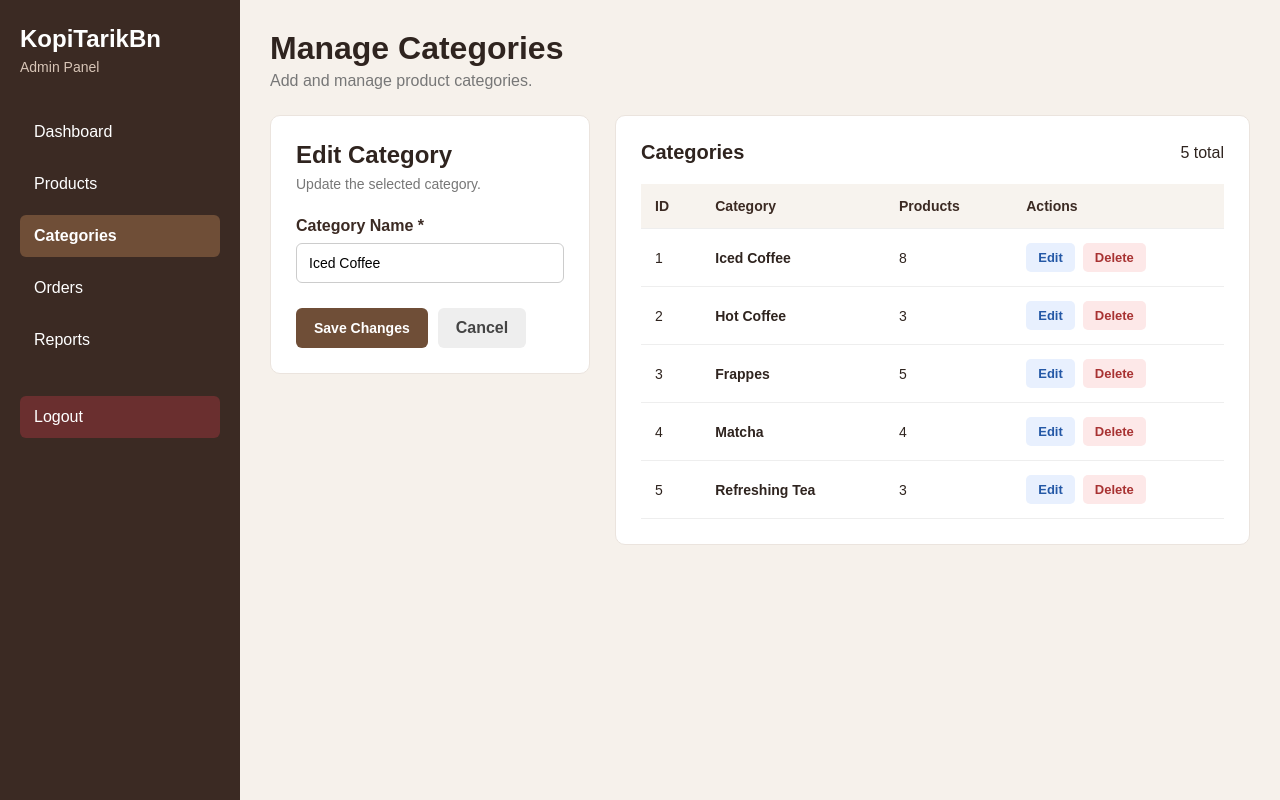
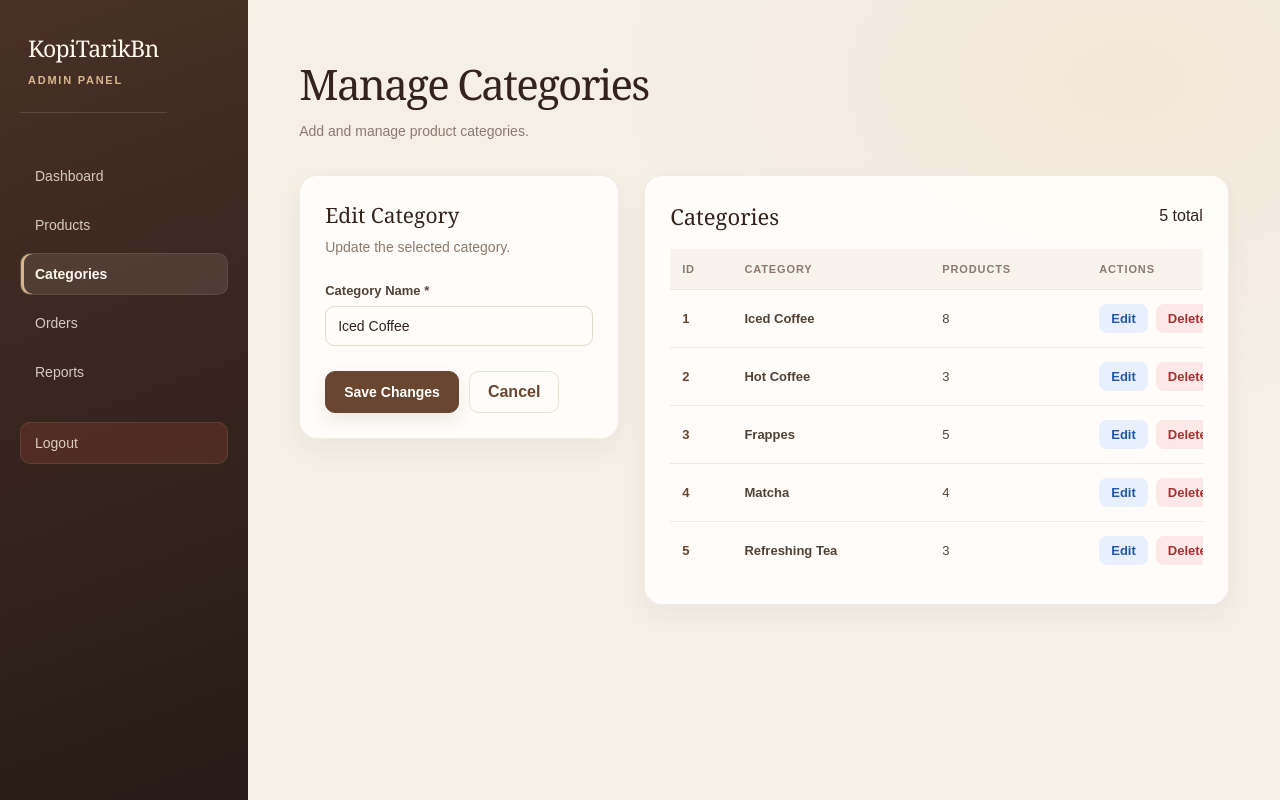
Before and after one commit to Akmallalala/KopiTarik, a PHP site: page /admin/categories.php?edit=1 in a window 1280 px wide. Run offline with PHP 8.4, Linux system fonts and the light colour scheme; a user stored in the database is signed in; data comes from the database, SQL or seed files in the repository.

Commit message:
css redesign

```diff
--- a/admin/add_product.php
+++ b/admin/add_product.php
@@ -247,9 +247,9 @@ if ($_SERVER['REQUEST_METHOD'] === 'POST') {
 
 </head>
 
-<body>
+<body class="admin-body">
 
-<div class="admin-layout">
+<div class="admin-layout dashboard-layout admin-theme">
 
     <?php include 'include/sidebar.php'; ?>
 
--- a/admin/categories.php
+++ b/admin/categories.php
@@ -260,9 +260,9 @@ $categories = $stmt->fetchAll();
 
 </head>
 
-<body>
+<body class="admin-body">
 
-<div class="admin-layout">
+<div class="admin-layout dashboard-layout admin-theme">
 
     <?php include 'include/sidebar.php'; ?>
 
--- a/admin/dashboard.php
+++ b/admin/dashboard.php
@@ -96,9 +96,9 @@ $recentOrders = $stmt->fetchAll();
 
 </head>
 
-<body class="dashboard-body">
+<body class="admin-body">
 
-<div class="admin-layout dashboard-layout">
+<div class="admin-layout dashboard-layout admin-theme">
 
     <?php include 'include/sidebar.php'; ?>
 
--- a/admin/edit_product.php
+++ b/admin/edit_product.php
@@ -297,9 +297,9 @@ if ($_SERVER['REQUEST_METHOD'] === 'POST') {
 
 </head>
 
-<body>
+<body class="admin-body">
 
-<div class="admin-layout">
+<div class="admin-layout dashboard-layout admin-theme">
 
     <?php include 'include/sidebar.php'; ?>
 
--- a/admin/orders.php
+++ b/admin/orders.php
@@ -47,9 +47,9 @@ $orders = $stmt->fetchAll();
 
 </head>
 
-<body>
+<body class="admin-body">
 
-<div class="admin-layout">
+<div class="admin-layout dashboard-layout admin-theme">
 
     <?php include 'include/sidebar.php'; ?>
 
--- a/admin/products.php
+++ b/admin/products.php
@@ -48,9 +48,9 @@ $products = $stmt->fetchAll();
 
 </head>
 
-<body class="products-body">
+<body class="admin-body products-body">
 
-<div class="admin-layout products-layout">
+<div class="admin-layout products-layout dashboard-layout admin-theme">
 
     <?php include 'include/sidebar.php'; ?>
 
--- a/admin/report.php
+++ b/admin/report.php
@@ -132,9 +132,9 @@ $recentSales = $stmt->fetchAll();
 
 </head>
 
-<body>
+<body class="admin-body">
 
-<div class="admin-layout">
+<div class="admin-layout dashboard-layout admin-theme">
 
     <?php include 'include/sidebar.php'; ?>
 
--- a/admin/view_order.php
+++ b/admin/view_order.php
@@ -162,9 +162,9 @@ $orderItems = $stmt->fetchAll();
 
 </head>
 
-<body>
+<body class="admin-body">
 
-<div class="admin-layout">
+<div class="admin-layout dashboard-layout admin-theme">
 
     <?php include 'include/sidebar.php'; ?>
 
--- a/assets/admin.css
+++ b/assets/admin.css
@@ -832,7 +832,7 @@ body {
    DASHBOARD
 ========================================== */
 
-.dashboard-body {
+.admin-body {
     background:
         radial-gradient(ellipse at 88% 10%, rgba(230, 204, 164, 0.2), transparent 32%),
         #f5efe6;
@@ -1857,3 +1857,186 @@ body {
         gap: 10px;
     }
 }
+
+/* Shared styling for the remaining admin screens */
+
+.admin-theme .admin-page-header {
+    align-items: center;
+    margin-bottom: 28px;
+    padding: 4px 0;
+}
+
+.admin-theme .admin-page-header h1 {
+    margin: 0 0 8px;
+    color: #33231c;
+    font-family: Georgia, "Times New Roman", serif;
+    font-size: clamp(32px, 3.5vw, 42px);
+    font-weight: 500;
+    letter-spacing: -0.04em;
+}
+
+.admin-theme .admin-page-header p {
+    color: #8c7a6e;
+    font-size: 14px;
+    line-height: 1.6;
+}
+
+.admin-theme .btn-primary,
+.admin-theme .btn-view {
+    border: 1px solid #684630;
+    border-radius: 10px;
+    background: #684630;
+    box-shadow: 0 7px 17px rgba(68, 45, 30, 0.1);
+    transition: background-color 0.2s ease, transform 0.2s ease, box-shadow 0.2s ease;
+}
+
+.admin-theme .btn-primary:hover,
+.admin-theme .btn-view:hover {
+    background: #493126;
+    box-shadow: 0 10px 20px rgba(68, 45, 30, 0.15);
+    transform: translateY(-1px);
+}
+
+.admin-theme .btn-secondary {
+    border: 1px solid #e8ded2;
+    border-radius: 10px;
+    background: #fffdfa;
+    color: #684630;
+}
+
+.admin-theme .btn-secondary:hover {
+    background: #f8f3ec;
+}
+
+.admin-theme .alert-success,
+.admin-theme .alert-error {
+    max-width: none;
+    margin-bottom: 20px;
+    padding: 14px 17px;
+    border-radius: 12px;
+    font-size: 14px;
+}
+
+.admin-theme .alert-success {
+    border-color: #d9e8d9;
+    background: #edf5ed;
+    color: #357344;
+}
+
+.admin-theme .alert-error {
+    border-color: #f0d3cf;
+    background: #fff1ee;
+    color: #913e34;
+}
+
+.admin-theme .admin-form-section,
+.admin-theme .category-form-box,
+.admin-theme .order-info-card,
+.admin-theme .order-status-card {
+    border: 1px solid rgba(82, 56, 39, 0.09);
+    border-radius: 18px;
+    background: rgba(255, 253, 250, 0.94);
+    box-shadow: 0 10px 26px rgba(68, 45, 30, 0.05);
+}
+
+.admin-theme .admin-form-section,
+.admin-theme .category-form-box,
+.admin-theme .order-info-card,
+.admin-theme .order-status-card {
+    padding: 25px;
+}
+
+.admin-theme .admin-form-section {
+    max-width: 880px;
+}
+
+.admin-theme .category-form-box h2,
+.admin-theme .order-info-card h2,
+.admin-theme .order-status-card h2 {
+    color: #33231c;
+    font-family: Georgia, "Times New Roman", serif;
+    font-size: 21px;
+    font-weight: 500;
+}
+
+.admin-theme .category-form-box > p,
+.admin-theme .order-status-card > p {
+    color: #8c7a6e;
+    line-height: 1.6;
+}
+
+.admin-theme .admin-form label,
+.admin-theme .status-form label {
+    color: #514238;
+    font-size: 13px;
+    font-weight: 700;
+}
+
+.admin-theme .admin-form input,
+.admin-theme .admin-form select,
+.admin-theme .admin-form textarea,
+.admin-theme .status-form select {
+    border: 1px solid #e4d9cd;
+    border-radius: 9px;
+    background: #fffdfa;
+    color: #33231c;
+}
+
+.admin-theme .admin-form input:focus,
+.admin-theme .admin-form select:focus,
+.admin-theme .admin-form textarea:focus,
+.admin-theme .status-form select:focus {
+    border-color: #9b6743;
+    box-shadow: 0 0 0 3px rgba(199, 149, 102, 0.16);
+}
+
+.admin-theme .admin-form small {
+    color: #8c7a6e;
+    line-height: 1.5;
+}
+
+.admin-theme .btn-edit,
+.admin-theme .btn-delete {
+    border-radius: 8px;
+}
+
+.admin-theme a:focus-visible,
+.admin-theme button:focus-visible {
+    outline: 3px solid #c79566;
+    outline-offset: 3px;
+}
+
+@media (max-width: 768px) {
+    .admin-theme .admin-page-header {
+        align-items: flex-start;
+    }
+
+    .admin-theme .category-layout {
+        grid-template-columns: 1fr;
+    }
+}
+
+@media (max-width: 600px) {
+    .admin-theme .admin-page-header {
+        flex-direction: column;
+        gap: 16px;
+    }
+
+    .admin-theme .admin-form-section,
+    .admin-theme .category-form-box,
+    .admin-theme .order-info-card,
+    .admin-theme .order-status-card {
+        padding: 20px 17px;
+        border-radius: 15px;
+    }
+
+    .admin-theme .form-actions {
+        flex-direction: column;
+    }
+
+    .admin-theme .form-actions .btn-primary,
+    .admin-theme .form-actions .btn-secondary {
+        width: 100%;
+        text-align: center;
+    }
+}
```
